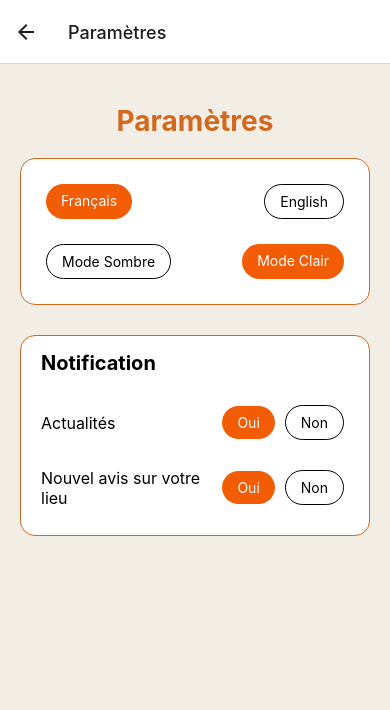
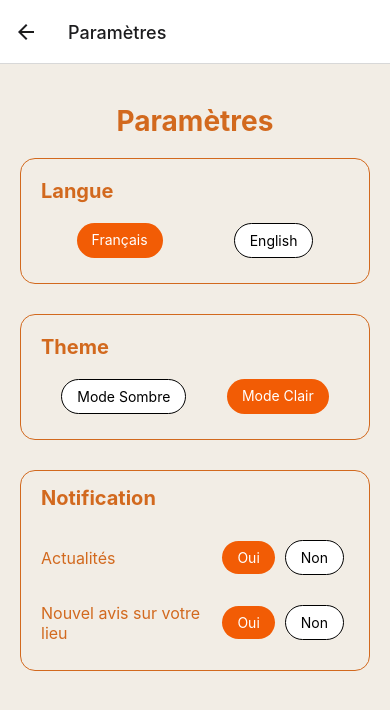
Before and after one commit to lucasleroyy/IWA_Campseeker_IG5, a React Native app: screen /Parametres in a window 390 px wide. Shown: the top 710 px of the page. Built offline with nearby package versions, Linux system fonts and the light colour scheme.

Commit message:
Page paramètre

```diff
--- a/App.js
+++ b/App.js
@@ -1,10 +1,16 @@
 import React from 'react';
-import AppNavigator from './src/App_navigation';
-
+import { I18nextProvider } from 'react-i18next'; // Assurez-vous que c'est correctement importé
+import i18n from './src/i18n'; // Assurez-vous que i18n est exporté correctement
+import AppNavigator from './src/App_navigation'; // Vérifiez l'import d'AppNavigator
+import { ThemeProvider } from './src/ThemeContext'; // Vérifiez l'import de ThemeProvider
 
 const App = () => {
   return (
-   <AppNavigator/>
+    <I18nextProvider i18n={i18n}>
+      <ThemeProvider>
+        <AppNavigator />
+      </ThemeProvider>
+    </I18nextProvider>
   );
 };
 
--- a/package.json
+++ b/package.json
@@ -18,7 +18,10 @@
     "expo-image-picker": "^15.0.7",
     "expo-location": "^17.0.1",
     "expo-status-bar": "~1.12.1",
+    "i18next": "^23.16.4",
+    "intl-pluralrules": "^2.0.1",
     "react": "18.2.0",
+    "react-i18next": "^15.1.0",
     "react-native": "0.74.5",
     "react-native-gesture-handler": "~2.16.1",
     "react-native-maps": "^1.18.0",
@@ -27,7 +30,8 @@
     "react-native-screens": "^3.34.0",
     "react-native-vector-icons": "^10.2.0",
     "react-redux": "^9.1.2",
-    "redux": "^5.0.1"
+    "redux": "^5.0.1",
+    "@react-native-async-storage/async-storage": "1.23.1"
   },
   "devDependencies": {
     "@babel/core": "^7.20.0",
--- a/src/Pages/Parametres.js
+++ b/src/Pages/Parametres.js
@@ -1,72 +1,139 @@
-import React, { useState } from 'react';
-import { View, Text, StyleSheet } from 'react-native';
+import React, { useState, useEffect } from 'react';
+import { View, Text, StyleSheet, Alert } from 'react-native';
+import AsyncStorage from '@react-native-async-storage/async-storage';
 import ChampSelection from '../components/Champ_selection';
+import { useTranslation } from 'react-i18next';
+import { useTheme } from '../ThemeContext';
 
 const Parametres = () => {
-  const [language, setLanguage] = useState('Français');
-  const [theme, setTheme] = useState('Mode Clair');
+  const { t, i18n } = useTranslation();
+  const { isDarkMode, toggleTheme } = useTheme();
+
+  // States for language and notifications
+  const [language, setLanguage] = useState('fr');
   const [newsNotification, setNewsNotification] = useState(true);
   const [reviewNotification, setReviewNotification] = useState(true);
 
+  // Load and set language from AsyncStorage when the component mounts
+  useEffect(() => {
+    const loadLanguage = async () => {
+      const savedLanguage = await AsyncStorage.getItem('language');
+      if (savedLanguage) {
+        setLanguage(savedLanguage);
+        i18n.changeLanguage(savedLanguage);
+      }
+    };
+    loadLanguage();
+  }, []);
+
+  // Handle language change and save to AsyncStorage
+  const changeLanguage = async (lang) => {
+    setLanguage(lang);
+    i18n.changeLanguage(lang);
+    await AsyncStorage.setItem('language', lang);
+  };
+
+  // Display alert for notification toggle
+  const handleNotificationToggle = (notificationType, isEnabled) => {
+    const message = isEnabled
+      ? `Vous avez activé les notifications pour "${notificationType}".`
+      : `Vous avez désactivé les notifications pour "${notificationType}".`;
+    Alert.alert('Notification', message);
+  };
+
   return (
-    <View style={styles.container}>
-      <Text style={styles.title}>Paramètres</Text>
+    <View style={[styles.container, isDarkMode ? styles.darkContainer : styles.lightContainer]}>
+      <Text style={[styles.title, isDarkMode ? styles.darkText : styles.lightText]}>
+        {t('settings')}
+      </Text>
 
-      {/* Section Langue */}
+      {/* Language Section */}
       <View style={styles.section}>
+        <Text style={[styles.sectionTitle, isDarkMode ? styles.darkText : styles.lightText]}>
+          {t('language')}
+        </Text>
         <View style={styles.languageContainer}>
           <ChampSelection
             label="Français"
-            isSelected={language === 'Français'}
-            onPress={() => setLanguage('Français')}
+            isSelected={language === 'fr'}
+            onPress={() => changeLanguage('fr')}
           />
           <ChampSelection
             label="English"
-            isSelected={language === 'English'}
-            onPress={() => setLanguage('English')}
-          />
-        </View>
-        <View style={styles.themeContainer}>
-          <ChampSelection
-            label="Mode Sombre"
-            isSelected={theme === 'Mode Sombre'}
-            onPress={() => setTheme('Mode Sombre')}
-          />
-          <ChampSelection
-            label="Mode Clair"
-            isSelected={theme === 'Mode Clair'}
-            onPress={() => setTheme('Mode Clair')}
+            isSelected={language === 'en'}
+            onPress={() => changeLanguage('en')}
           />
         </View>
       </View>
 
-      {/* Section Notifications */}
-      <View style={styles.notificationSection}>
-        <Text style={styles.notificationTitle}>Notification</Text>
-        <View style={styles.notificationRow}>
-          <Text style={styles.notificationLabel}>Actualités</Text>
+      {/* Theme Section */}
+      <View style={styles.section}>
+        <Text style={[styles.sectionTitle, isDarkMode ? styles.darkText : styles.lightText]}>
+          {t('Theme')}
+        </Text>
+        <View style={styles.themeContainer}>
           <ChampSelection
-            label="Oui"
-            isSelected={newsNotification}
-            onPress={() => setNewsNotification(true)}
+            label={t('darkMode')}
+            isSelected={isDarkMode}
+            onPress={toggleTheme}
           />
           <ChampSelection
-            label="Non"
-            isSelected={!newsNotification}
-            onPress={() => setNewsNotification(false)}
+            label={t('lightMode')}
+            isSelected={!isDarkMode}
+            onPress={toggleTheme}
           />
         </View>
+      </View>
+
+      {/* Notification Section */}
+      <View style={styles.notificationSection}>
+        <Text style={[styles.notificationTitle, isDarkMode ? styles.darkText : styles.lightText]}>
+          {t('notifications')}
+        </Text>
+
+        {/* News Notification */}
         <View style={styles.notificationRow}>
-          <Text style={styles.notificationLabel}>Nouvel avis sur votre lieu</Text>
+          <Text style={[styles.notificationLabel, isDarkMode ? styles.darkText : styles.lightText]}>
+            {t('news')}
+          </Text>
           <ChampSelection
-            label="Oui"
-            isSelected={reviewNotification}
-            onPress={() => setReviewNotification(true)}
+            label={t('yes')}
+            isSelected={newsNotification}
+            onPress={() => {
+              setNewsNotification(true);
+              handleNotificationToggle(t('news'), true);
+            }}
           />
           <ChampSelection
-            label="Non"
+            label={t('no')}
+            isSelected={!newsNotification}
+            onPress={() => {
+              setNewsNotification(false);
+              handleNotificationToggle(t('news'), false);
+            }}
+          />
+        </View>
+
+        {/* Review Notification */}
+        <View style={styles.notificationRow}>
+          <Text style={[styles.notificationLabel, isDarkMode ? styles.darkText : styles.lightText]}>
+            {t('reviewAlert')}
+          </Text>
+          <ChampSelection
+            label={t('yes')}
+            isSelected={reviewNotification}
+            onPress={() => {
+              setReviewNotification(true);
+              handleNotificationToggle(t('reviewAlert'), true);
+            }}
+          />
+          <ChampSelection
+            label={t('no')}
             isSelected={!reviewNotification}
-            onPress={() => setReviewNotification(false)}
+            onPress={() => {
+              setReviewNotification(false);
+              handleNotificationToggle(t('reviewAlert'), false);
+            }}
           />
         </View>
       </View>
@@ -78,14 +145,24 @@ const styles = StyleSheet.create({
   container: {
     flex: 1,
     padding: 20,
+  },
+  lightContainer: {
     backgroundColor: '#F2EDE5',
+  },
+  darkContainer: {
+    backgroundColor: '#333333',
   },
   title: {
     fontSize: 28,
     fontWeight: 'bold',
-    color: '#D2691E',
     textAlign: 'center',
     marginVertical: 20,
+  },
+  lightText: {
+    color: '#D2691E',
+  },
+  darkText: {
+    color: '#FFFFFF',
   },
   section: {
     marginBottom: 30,
@@ -93,16 +170,19 @@ const styles = StyleSheet.create({
     borderColor: '#D2691E',
     borderWidth: 1,
     borderRadius: 15,
-    backgroundColor: '#FFFFFF',
+  },
+  sectionTitle: {
+    fontSize: 20,
+    fontWeight: 'bold',
+    marginBottom: 15,
   },
   languageContainer: {
     flexDirection: 'row',
-    justifyContent: 'space-between',
-    marginBottom: 15,
+    justifyContent: 'space-around',
   },
   themeContainer: {
     flexDirection: 'row',
-    justifyContent: 'space-between',
+    justifyContent: 'space-around',
   },
   notificationSection: {
     paddingHorizontal: 20,
@@ -110,12 +190,10 @@ const styles = StyleSheet.create({
     borderColor: '#D2691E',
     borderWidth: 1,
     borderRadius: 15,
-    backgroundColor: '#FFFFFF',
   },
   notificationTitle: {
     fontSize: 20,
     fontWeight: 'bold',
-    color: '#000',
     marginBottom: 15,
   },
   notificationRow: {
@@ -126,7 +204,6 @@ const styles = StyleSheet.create({
   },
   notificationLabel: {
     fontSize: 16,
-    color: '#000',
     flex: 1,
   },
 });
--- /dev/null
+++ b/src/ThemeContext.js
@@ -0,0 +1,20 @@
+// src/ThemeContext.js
+import React, { createContext, useState, useContext } from 'react';
+
+const ThemeContext = createContext();
+
+export const ThemeProvider = ({ children }) => {
+  const [isDarkMode, setIsDarkMode] = useState(false);
+
+  const toggleTheme = () => {
+    setIsDarkMode((prevMode) => !prevMode);
+  };
+
+  return (
+    <ThemeContext.Provider value={{ isDarkMode, toggleTheme }}>
+      {children}
+    </ThemeContext.Provider>
+  );
+};
+
+export const useTheme = () => useContext(ThemeContext);
--- /dev/null
+++ b/src/i18n.js
@@ -0,0 +1,19 @@
+// src/i18n.js
+import i18n from 'i18next';
+import { initReactI18next } from 'react-i18next';
+import en from './locales/en.json';
+import fr from './locales/fr.json';
+
+i18n.use(initReactI18next).init({
+  resources: {
+    en: { translation: en },
+    fr: { translation: fr }
+  },
+  lng: 'fr', // Langue par défaut
+  fallbackLng: 'en', // Langue de secours
+  interpolation: {
+    escapeValue: false, // React gère déjà la sécurité XSS
+  },
+});
+
+export default i18n;
--- /dev/null
+++ b/src/locales/en.json
@@ -0,0 +1,11 @@
+{
+    "settings": "Settings",
+    "language": "Language",
+    "darkMode": "Dark Mode",
+    "lightMode": "Light Mode",
+    "notifications": "Notification",
+    "news": "News",
+    "reviewAlert": "New review on your location",
+    "yes": "Yes",
+    "no": "No"
+  }
--- /dev/null
+++ b/src/locales/fr.json
@@ -0,0 +1,11 @@
+{
+    "settings": "Paramètres",
+    "language": "Langue",
+    "darkMode": "Mode Sombre",
+    "lightMode": "Mode Clair",
+    "notifications": "Notification",
+    "news": "Actualités",
+    "reviewAlert": "Nouvel avis sur votre lieu",
+    "yes": "Oui",
+    "no": "Non"
+  }
```
Also changed, not shown: 1 other file (tests, documents, lock files or other folders).
